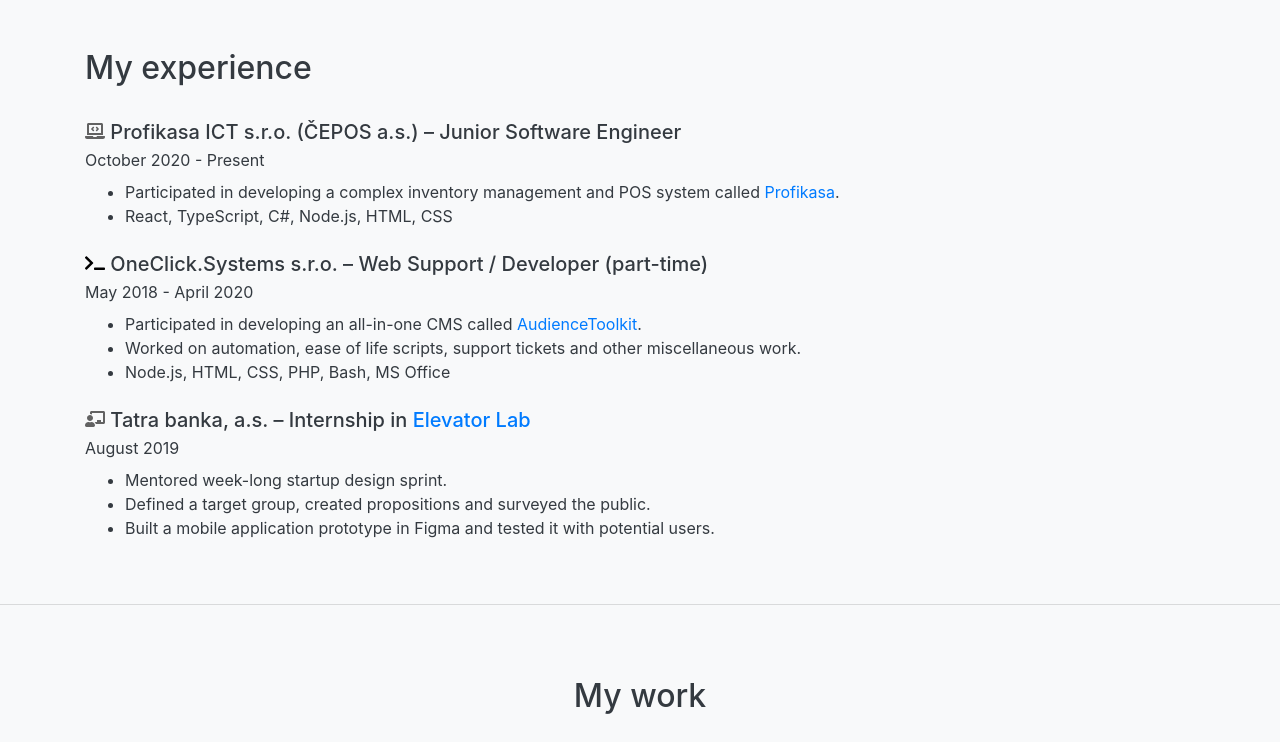
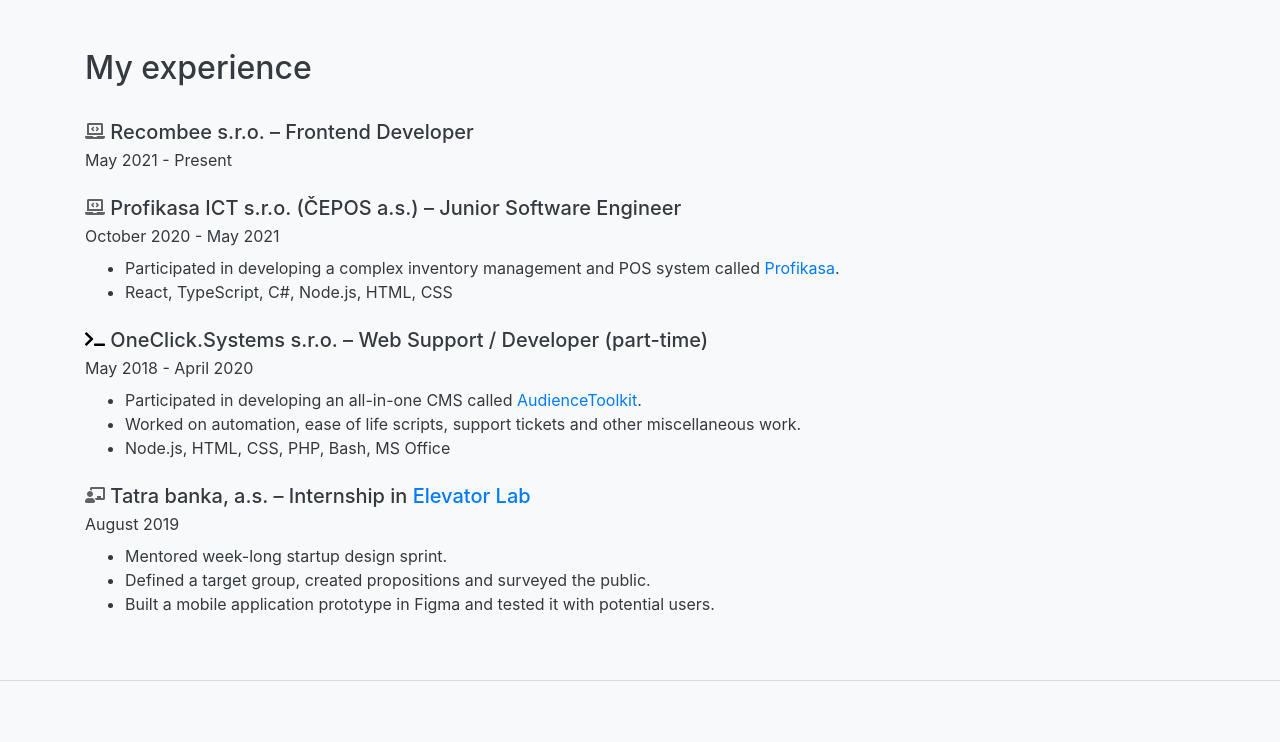
Before and after one commit to DanielBreiner/danielbreiner.github.io, a plain HTML site: page index.html in a window 1280 px wide. Shown: the part 1180-1922 px from the top of the page. Drawn offline with Linux system fonts and the light colour scheme.

Commit message:
Updated experience

```diff
--- a/index.html
+++ b/index.html
@@ -165,9 +165,16 @@
         <div class="container py-5">
             <h2 class="mb-4 pb-2">My experience</h2>
             <div class="my-4">
+                <h5 class="mb-1"><img src="src/img/icons/pccode.svg" class="icon" alt="Computer"> Recombee s.r.o. –
+                    Frontend Developer</h5>
+                <p class="mb-2">May 2021 - Present</p>
+                <ul>
+                </ul>
+            </div>
+            <div class="my-4">
                 <h5 class="mb-1"><img src="src/img/icons/pccode.svg" class="icon" alt="Computer"> Profikasa ICT s.r.o.
                     (ČEPOS a.s.) – Junior Software Engineer</h5>
-                <p class="mb-2">October 2020 - Present</p>
+                <p class="mb-2">October 2020 - May 2021</p>
                 <ul>
                     <li>Participated in developing a complex inventory management and POS system called <a
                             href="https://profikasa.cz/" rel="noopener noreferrer" target="_blank">Profikasa</a>.</li>
```
